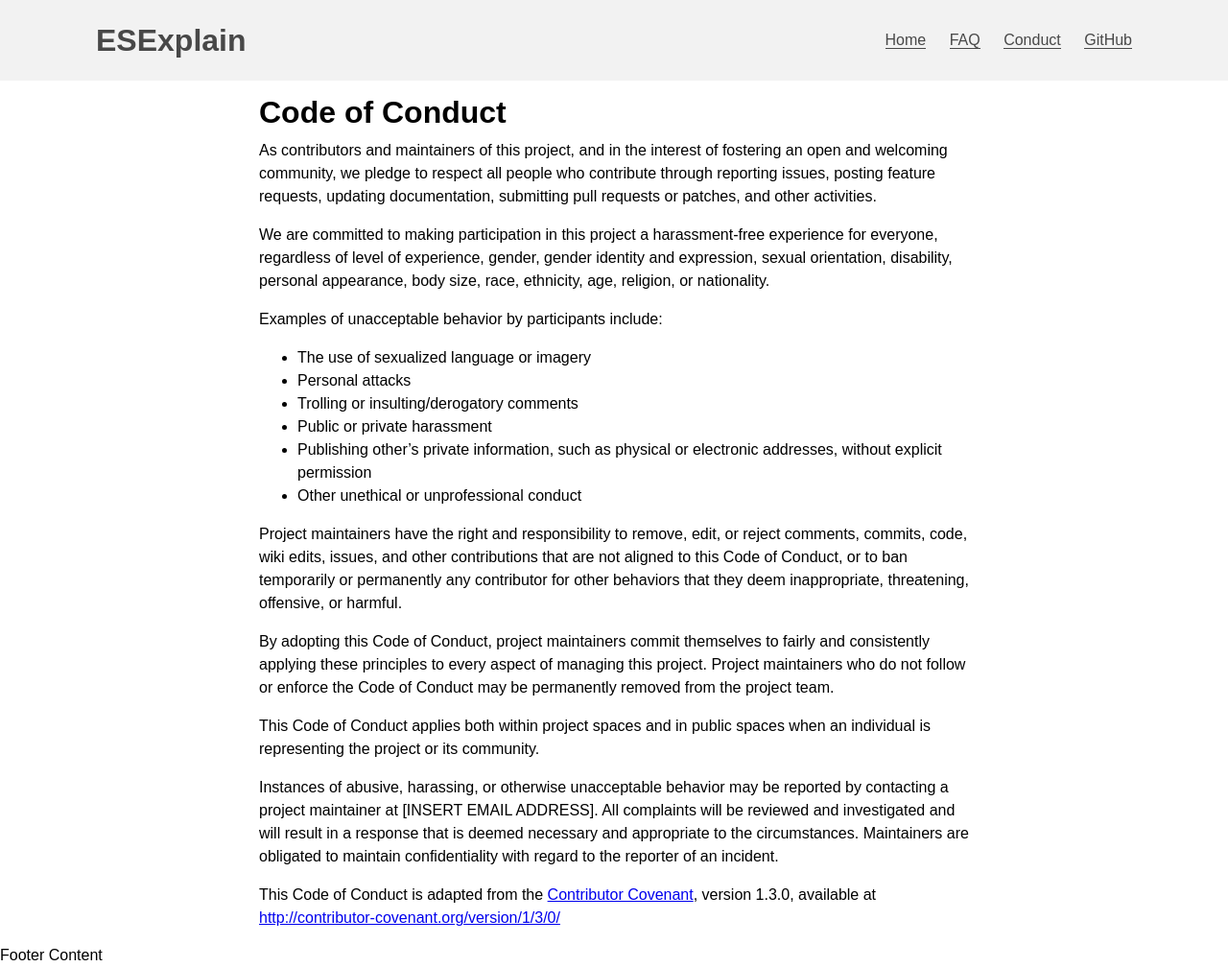
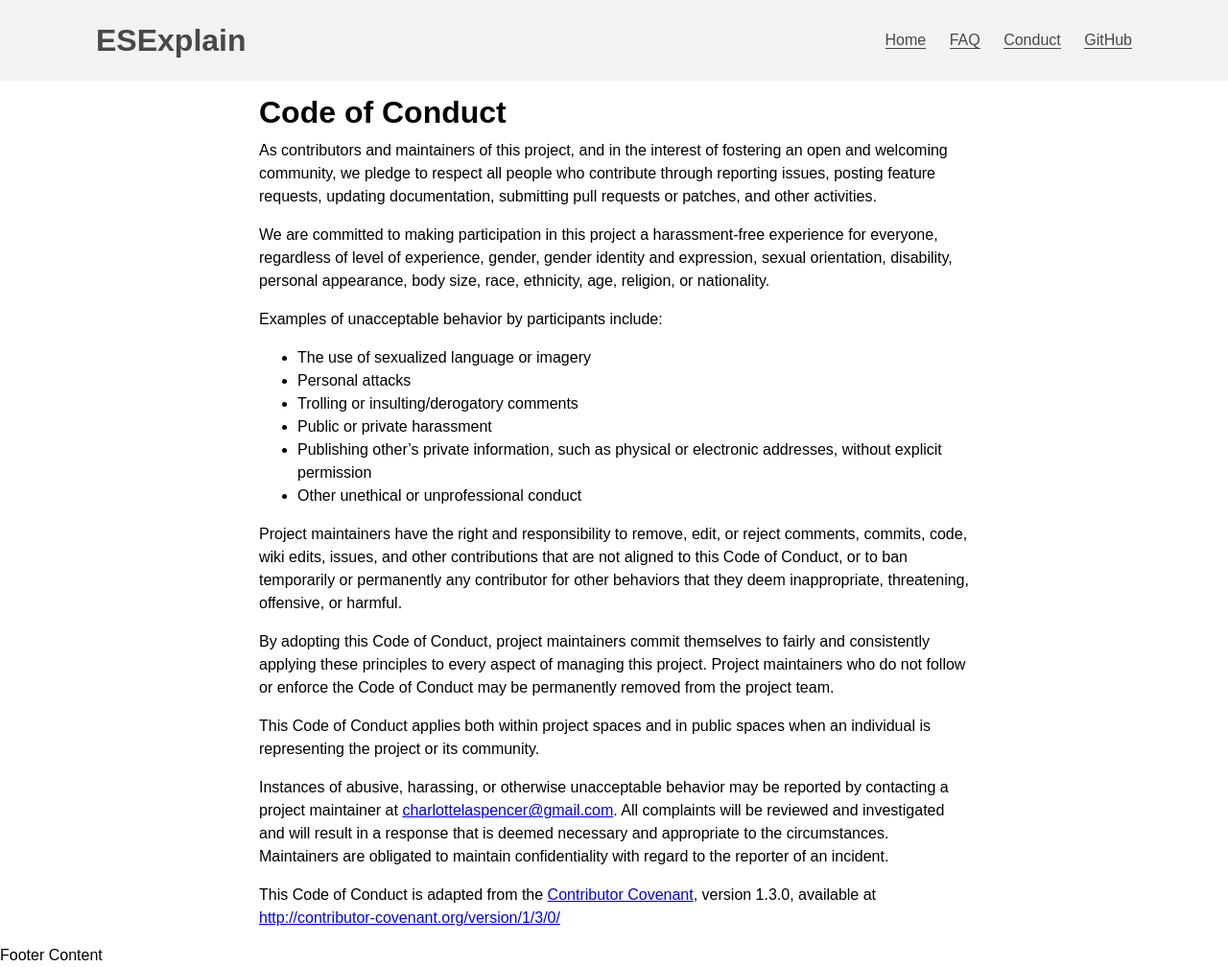
Before and after one commit to Charlotteis/ESExplain, a Jekyll site: the page built from conduct.md, in a window 1280 px wide. Shown: the whole page at 96% size. Built offline with Jekyll 4.4.1, drawn with Linux system fonts in a browser that asks for light colours.

Commit message:
chore: fix email address in coc

```diff
--- a/conduct.md
+++ b/conduct.md
@@ -39,7 +39,7 @@ This Code of Conduct applies both within project spaces and in public spaces
 when an individual is representing the project or its community.
 
 Instances of abusive, harassing, or otherwise unacceptable behavior may be
-reported by contacting a project maintainer at [INSERT EMAIL ADDRESS]. All
+reported by contacting a project maintainer at <mailto:charlottelaspencer@gmail.com>. All
 complaints will be reviewed and investigated and will result in a response that
 is deemed necessary and appropriate to the circumstances. Maintainers are
 obligated to maintain confidentiality with regard to the reporter of an
```
Also changed, not shown: CODEOFCONDUCT.md (+1 -1 lines).
